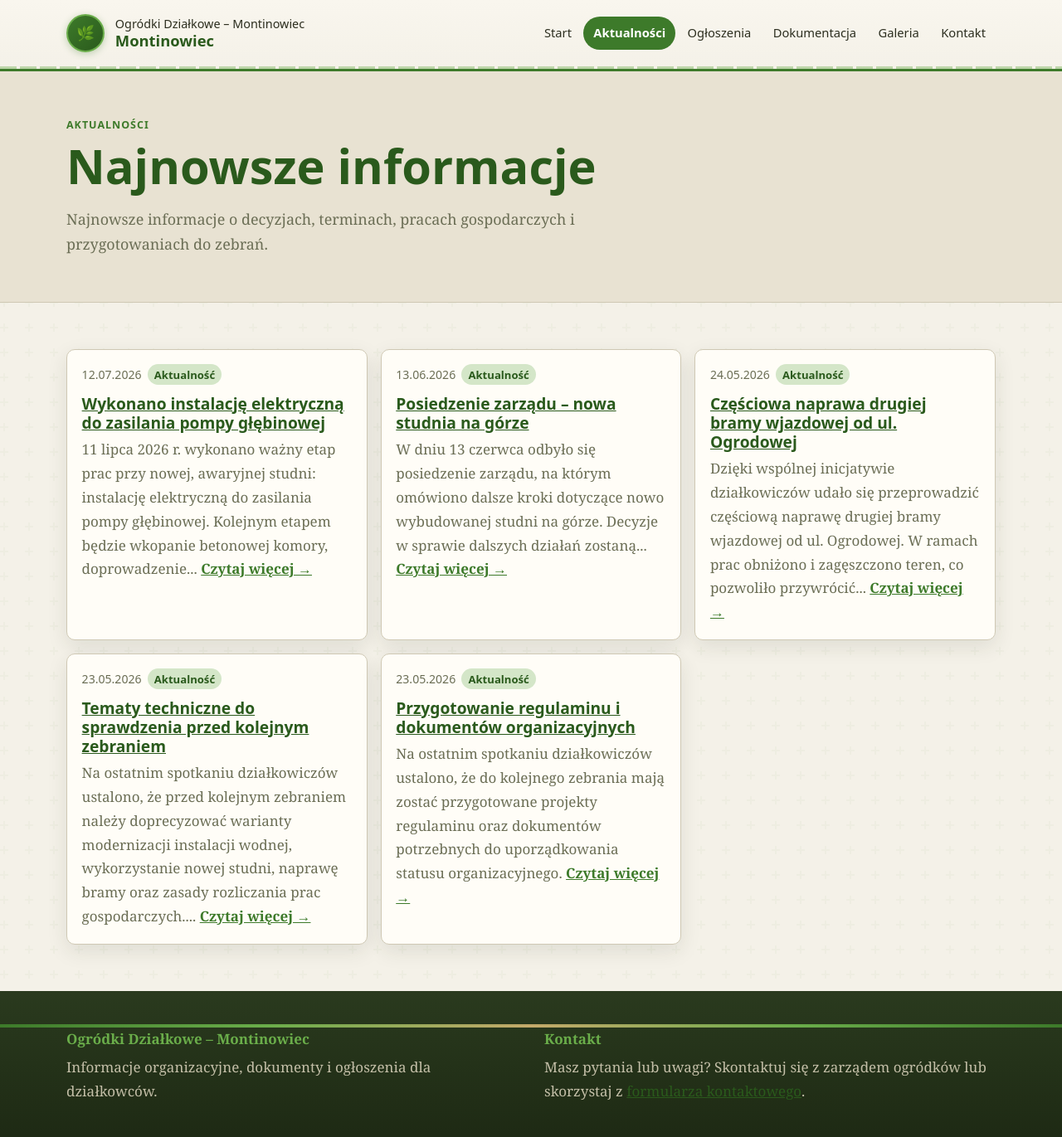
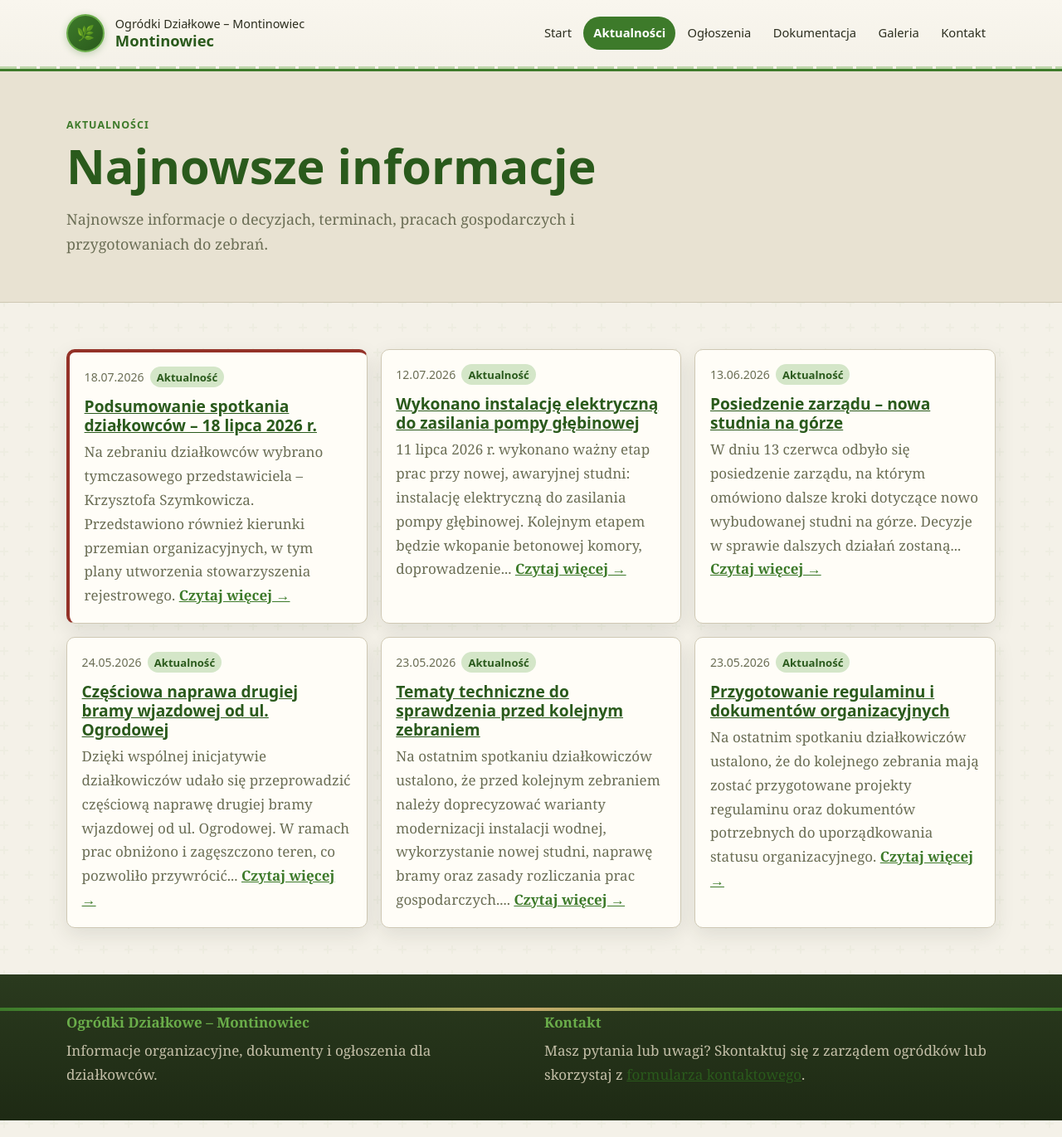
Before and after one commit to brxie/montin-page, a Jekyll site: the page built from aktualnosci.md, in a window 1280 px wide and 1371 px high. Shown: the whole window at 83% size. Built offline with Jekyll 4.4.1, drawn with Linux system fonts in a browser that asks for light colours; part of the change alters nothing that is shown.

Commit message:
Dodano stronę podsumowania spotkania 18.07.2026 + link z aktualności

```diff
--- /dev/null
+++ b/_announcements/2026-07-18-wybor-przedstawiciela.md
@@ -0,0 +1,59 @@
+---
+title: "Podsumowanie spotkania działkowców – 18 lipca 2026 r."
+date: 2026-07-18
+type: "Aktualność"
+level: "important"
+description: "Na zebraniu działkowców wybrano tymczasowego przedstawiciela – Krzysztofa Szymkowicza. Przedstawiono również kierunki przemian organizacyjnych, w tym plany utworzenia stowarzyszenia rejestrowego."
+slug: podsumowanie-spotkania-2026-07-18
+permalink: /aktualnosci/podsumowanie-spotkania-2026-07-18/
+---
+
+## Wybór tymczasowego przedstawiciela działkowców
+
+**18 lipca 2026 r.** na zebraniu działkowców przeprowadzono wybór tymczasowego przedstawiciela, który przejmie koordynację bieżących spraw ogrodów po rezygnacji dotychczasowego prezesa.
+
+### Kontekst
+
+Dotychczasowy prezes poinformował o chęci wcześniejszej rezygnacji z pełnionej funkcji ze względów osobistych i zdrowotnych. Postanowiono, że wybór 18 lipca nie jest jeszcze ostatecznym powołaniem władz stowarzyszenia, lecz wyłonieniem osoby przejściowej, która reprezentować będzie działkowców do czasu jesiennego zebrania.
+
+### Zakres obowiązków
+
+Tymczasowy przedstawiciel przejmuje w okresie przejściowym następujące zadania:
+
+- reprezentowanie działkowców wobec osób trzecich, instytucji i wykonawców,
+- prowadzenie bieżących spraw organizacyjnych,
+- koordynowanie prac związanych z utrzymaniem wspólnej infrastruktury,
+- nadzorowanie usuwania awarii i zapewnienia ciągłości funkcjonowania instalacji,
+- nadzorowanie realizacji prac na rzecz ogrodów,
+- nadzorowanie bieżących wydatków i rozliczeń,
+- zwoływanie i prowadzenie spotkań działkowców,
+- koordynowanie działań prowadzących do utworzenia stowarzyszenia rejestrowego,
+- przygotowanie dokumentów i organizacja zebrania założycielskiego.
+
+Wybrana osoba ma działać od dnia wyboru do czasu powołania władz stowarzyszenia rejestrowego albo do ewentualnego odwołania przez działkowców.
+
+### Przebieg głosowania
+
+Przed głosowaniem przyjęto zasady wyboru w głosowaniu jawnym zwykłą większością głosów. Procedura została uproszczona — zamiast tajnego zgłaszania kandydatów, osoby chętne zgłosiły się jawnie, a właściwe głosowanie było tajne.
+
+Zgłosili się dwaj kandydaci:
+
+- **Piotr Wawrzynek**,
+- **Krzysztof Szymkowicz**.
+
+### Wynik
+
+W tajnym głosowaniu na kartkach:
+
+- głosowało **18 osób**,
+- **15 głosów** oddano na **Krzysztofa Szymkowicza**,
+- **2 głosy** oddano na Piotra Wawrzynka,
+- **1 głos** był wstrzymujący.
+
+**Wybranym tymczasowym przedstawicielem działkowców został Krzysztof Szymkowicz.**
+
+### Plany na jesień
+
+Docelowo działkowcy dążą do utworzenia stowarzyszenia rejestrowego. Tymczasowy przedstawiciel ma przygotować na jesień propozycję składu docelowego zarządu (około 6–7 osób), która zostanie przegłosowana na kolejnym zebraniu. Osoba wybrana teraz może stać się kandydatem na prezesa stowarzyszenia, ale decyzja zostawiona jest jesiennościemu zebraniu.
+
+Sporządzono protokół wyboru oraz uchwałę wyborczą.
--- a/_data/announcements.yml
+++ b/_data/announcements.yml
@@ -16,6 +16,7 @@
   type: "Aktualność"
   level: "important"
   description: "18 lipca 2026 r. na zebraniu działkowców przeprowadzono tajne głosowanie, w którym wybrano tymczasowego przedstawiciela działkowców. Nowym przedstawicielem został Krzysztof Szymkowicz, uzyskując 15 z 18 głosów. Funkcja ta obejmuje koordynację bieżących spraw ogrodów oraz reprezentowanie działkowców do czasu powołania docelowych władz stowarzyszenia rejestrowego, którego utworzenie planowane jest na jesień."
+  link: "/aktualnosci/podsumowanie-spotkania-2026-07-18/"
 
 - title: "Wykonano instalację elektryczną do zasilania pompy głębinowej"
   date: 2026-07-12
```
